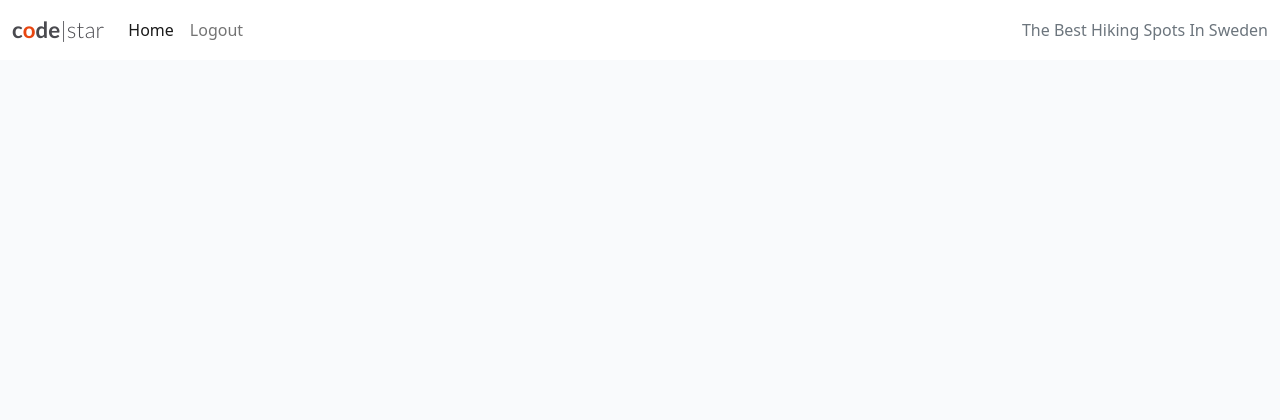
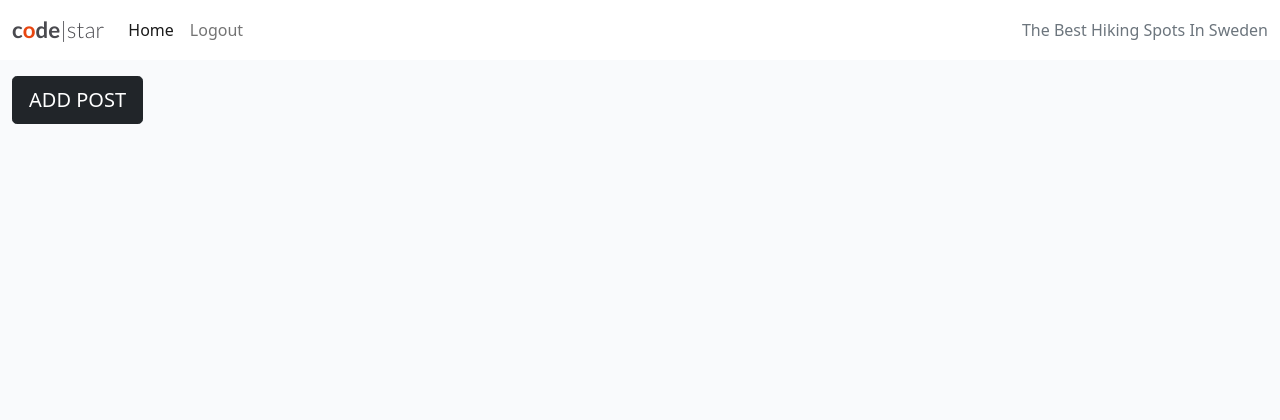
Before and after one commit to KarlPreisler/hiking-spots-blog, a Django app: page / in a window 1280 px wide. Shown: the top 420 px of the page. Run offline with Django 3.2, Linux system fonts and the light colour scheme; the visitor is signed in with stand-in values (Sample User, id 1); data that the repository does not hold is empty.

Commit message:
create add post file and link urls, views and model

```diff
--- a/blog/urls.py
+++ b/blog/urls.py
@@ -4,5 +4,6 @@ from django.urls import path
 urlpatterns = [
     path('', views.PostList.as_view(), name='home'),
     path('<slug:slug>/', views.PostDetail.as_view(), name='post_detail'),
-    path('like/<slug:slug>', views.PostLike.as_view(), name='post_like')
+    path('like/<slug:slug>', views.PostLike.as_view(), name='post_like'),
+    path('add_post', views.AddPost.as_view(), name='add_post'),
 ]
--- a/blog/views.py
+++ b/blog/views.py
@@ -2,7 +2,7 @@ from django.shortcuts import render, get_object_or_404, reverse
 from django.views import generic, View
 from django.http import HttpResponseRedirect
 from .models import Post
-from .forms import CommentForm
+from .forms import CommentForm, AddPostForm
 
 
 class PostList(generic.ListView):
@@ -72,8 +72,38 @@ class PostLike(View):
         post = get_object_or_404(Post, slug=slug)
 
         if post.likes.filter(id=request.user.id).exists():
-            psot.likes.remove(request.user)
+            post.likes.remove(request.user)
         else:
             post.likes.add(request.user)
 
         return HttpResponseRedirect(reverse('post_detail', args=[slug]))
+
+
+class AddPost(View):
+    """
+    Add post view, displays & handles the form to add a post
+    """
+    def get(self, request, *args, **kwargs):
+
+        return render(
+            request,
+            'add_post.html',
+            {
+                "add_post_form": AddPostForm(),
+            }
+        )
+
+    def post(self, request, *args, **kwargs):
+
+        add_post_form = AddPostForm(data=request.POST)
+
+        if add_post_form.is_valid():
+            add_post_form.instance.user = self.request.user
+            name = add_post_form.cleaned_data.get('name')
+            add_post_form.save()
+            messages.success(request,
+                             'You have added %s to your post list!' % name)
+        else:
+            add_post_form = AddPostForm()
+
+        return redirect('')
--- a/templates/index.html
+++ b/templates/index.html
@@ -7,6 +7,11 @@
 
         <!-- Blog Entries Column -->
         <div class="col-12 mt-3 left">
+            {% if user.is_authenticated %}
+            <div class="col">
+                <a href="{% url 'add_post' %}" class="btn btn-dark btn-lg text-uppercase">Add Post</a>
+            </div>
+            {% endif %}
             <div class="row">
                 {% for post in post_list %}
                 <div class="col-md-4">
```
Also changed, not shown: blog/forms.py (+14 -1 lines), blog/models.py (+7 -6 lines), templates/add_post.html (added, +34 -0 lines).
